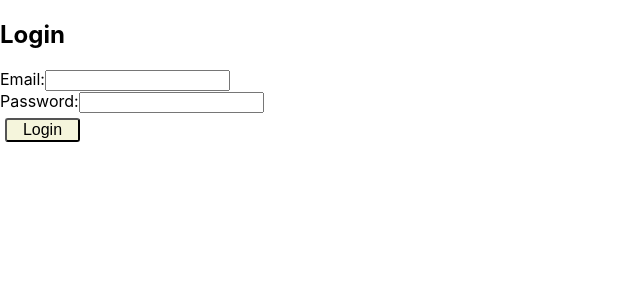
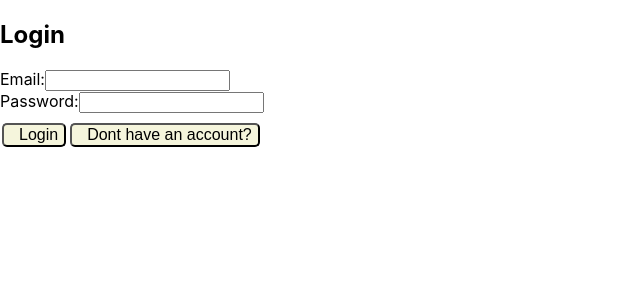
Before and after one commit to mihai92/to-do-app, a React (Create React App) app: page /login in a window 1280 px wide. Shown: the top 300 px of the page, without its empty margins (0-640 px from the left). Built offline with nearby package versions, Linux system fonts and the light colour scheme.

Commit message:
redirect default catre pagina de login, adaugat button de register la pagina de login

```diff
--- a/src/AppRouter.js
+++ b/src/AppRouter.js
@@ -1,5 +1,5 @@
 import React from 'react';
-import { BrowserRouter as Router, Route, Routes } from 'react-router-dom';
+import { BrowserRouter as Router, Route, Routes, Navigate } from 'react-router-dom';
 import Login from './components/RouteComponents/Login';
 import Register from './components/RouteComponents/Register';
 import Dashboard from './components/RouteComponents/Dashboard';
@@ -8,6 +8,7 @@ const AppRouter = () => {
   return (
     <Router>
       <Routes>
+        <Route path="/" element={<Navigate to="/login"/>} />
         <Route path="/login" element={<Login />} />
         <Route path="/register" element={<Register/>} />
         <Route path="/dashboard" element={<Dashboard/>} />
--- a/src/components/RouteComponents/Login.js
+++ b/src/components/RouteComponents/Login.js
@@ -1,6 +1,8 @@
 import React, { useState } from 'react';
 import MediumButton from '../MediumButton';
+import { useNavigate } from 'react-router-dom';
 const Login = () => {
+  const navigate = useNavigate();
   const [email, setEmail] = useState('');
   const [password, setPassword] = useState('');
 
@@ -8,7 +10,9 @@ const Login = () => {
     // logica buton login
     console.log('Login clicked');
   };
-
+const navigateToRegister = () => {
+navigate('/register');
+}
   return (
     <div>
       <h2>Login</h2>
@@ -28,8 +32,10 @@ const Login = () => {
         />
         <br />
         <MediumButton
-        onClick={console.log("merge?")} label={"Login"}>
+        onClick={handleLogin}
+         label={"Login"}>
         </MediumButton>
+        <MediumButton label="Dont have an account?" onClick={navigateToRegister}/>
       </form>
     </div>
   );
--- a/src/styling/Mediumbutton.css
+++ b/src/styling/Mediumbutton.css
@@ -1,8 +1,10 @@
 .medium-button {
-    margin: 5px;
+    margin: 2px;
     background-color: beige;
-    border-radius: 3px;
-    width: 75px;
+    border-radius: 5px;
+    width: fit-content;
+    margin-top: 10px;
+    padding-left: 15px;
     height: fit-content;
     font-size: medium;
   }
```
